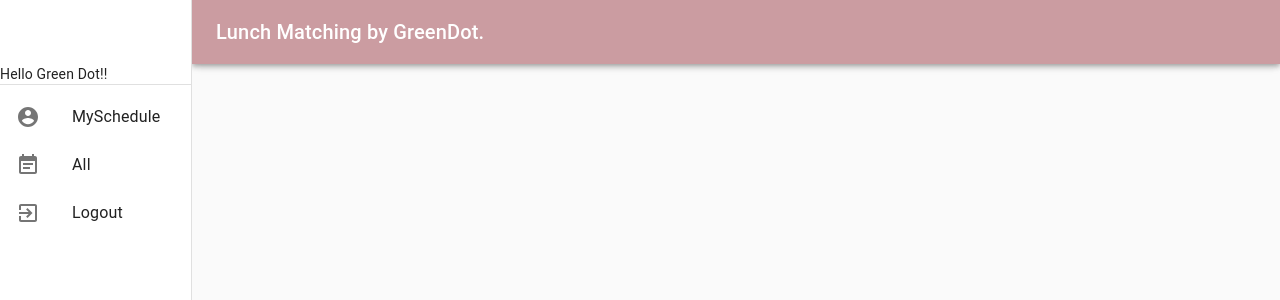
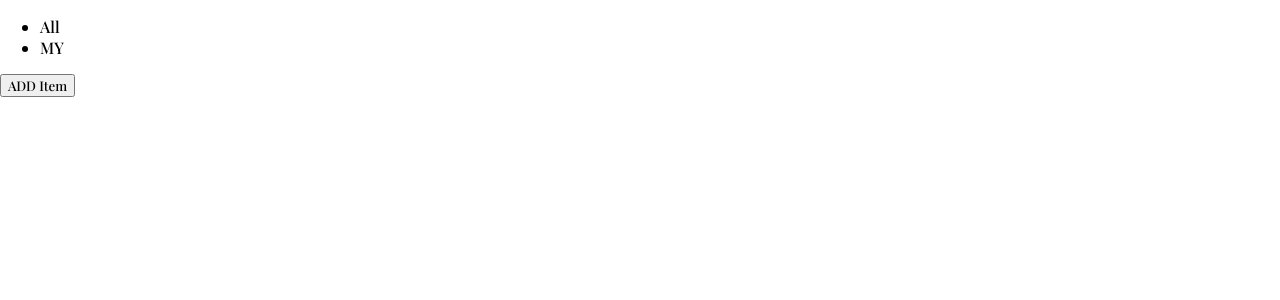
Before and after one commit to ksmabcd135/GreenLunch, a React app: page /main in a window 1280 px wide. Shown: the top 300 px of the page. Built offline with nearby package versions, Linux system fonts and the light colour scheme.

Commit message:
redesign home

```diff
--- a/src/App.css
+++ b/src/App.css
@@ -0,0 +1,4 @@
+@import url('https://fonts.googleapis.com/css2?family=Playfair+Display:wght@500&display=swap');
+* {
+  font-family: 'Playfair Display', serif;
+}
--- a/src/App.js
+++ b/src/App.js
@@ -2,7 +2,7 @@ import React, { Component } from 'react';
 import MainPage from './pages/Main';
 import LoginPage from './pages/Login';
 import { BrowserRouter as Router,Route } from 'react-router-dom';
-
+import classes from './App.css';
 class App extends Component {
 
   render() {
--- a/src/components/Reservations/Reservations.css
+++ b/src/components/Reservations/Reservations.css
@@ -4,18 +4,14 @@
     min-height: 100vh;
     flex-basis: 30%;
     justify-content: center;
-    margin-left: 10%;
 }
 .Container button {
     flex-basis: 100%;
-    left: 240px;
 }
 @media (min-width: 600px) {
     .Container{
-        margin-left: 10%;
         flex-flow: row wrap;
         flex-basis: 30%;
         justify-content: center;
-        left: 1000px;
     }
 }
--- a/src/components/Sidebar/Sidebar.js
+++ /dev/null
@@ -1,86 +0,0 @@
-import React from 'react';
-import { makeStyles } from '@material-ui/core/styles';
-import Drawer from '@material-ui/core/Drawer';
-import CssBaseline from '@material-ui/core/CssBaseline';
-import AppBar from '@material-ui/core/AppBar';
-import Toolbar from '@material-ui/core/Toolbar';
-import List from '@material-ui/core/List';
-import Typography from '@material-ui/core/Typography';
-import Divider from '@material-ui/core/Divider';
-import ListItem from '@material-ui/core/ListItem';
-import ListItemIcon from '@material-ui/core/ListItemIcon';
-import ListItemText from '@material-ui/core/ListItemText';
-import AccountCircleIcon from '@material-ui/icons/AccountCircle';
-import EventNoteIcon from '@material-ui/icons/EventNote';
-import ExitToAppIcon from '@material-ui/icons/ExitToApp';
-
-const drawerWidth = '15%';
-const useStyles = makeStyles((theme) => ({
-  root: {
-    display: 'flex',
-  },
-  appBar: {
-    backgroundColor: '#cb9ca1',
-    width: `calc(100% - ${drawerWidth})`,
-    marginLeft: drawerWidth,
-  },
-  drawer: {
-    width: drawerWidth,
-    flexShrink: 0,
-  },
-  drawerPaper: {
-    width: drawerWidth,
-  },
-  toolbar: theme.mixins.toolbar,
-  content: {
-    flexGrow: 1,
-    backgroundColor: theme.palette.background.default,
-    padding: theme.spacing(3),
-  },
-}));
-
-export default function PermanentDrawerLeft() {
-  const classes = useStyles();
-
-  return (
-    <div className={classes.root}>
-      <CssBaseline />
-      <AppBar position="fixed" className={classes.appBar}>
-        <Toolbar>
-          <Typography variant="h6" noWrap className={classes.typography}>
-            Lunch Matching by GreenDot.
-          </Typography>
-        </Toolbar>
-      </AppBar>
-      <Drawer
-        className={classes.drawer}
-        variant="permanent"
-        classes={{
-          paper: classes.drawerPaper,
-        }}
-        anchor="left"
-      >
-        <div className={classes.toolbar} />
-        Hello Green Dot!!
-        <Divider />
-        <List>
-          <ListItem button key='MySchedule'>
-            <ListItemIcon><AccountCircleIcon/></ListItemIcon>
-            <ListItemText primary='MySchedule'/>
-          </ListItem>
-          <ListItem button key='All'>
-            <ListItemIcon><EventNoteIcon/></ListItemIcon>
-            <ListItemText primary='All'/>
-          </ListItem>
-          <ListItem button key='Logout'>
-            <ListItemIcon><ExitToAppIcon/></ListItemIcon>
-            <ListItemText primary='Logout'/>
-          </ListItem>
-        </List>
-      </Drawer>
-      <main className={classes.content}>
-        <div className={classes.toolbar} />
-      </main>
-    </div>
-  );
-}
--- /dev/null
+++ b/src/components/main/nav/Nav.css
@@ -0,0 +1,14 @@
+.Nav {
+	display: flex;
+	justify-content: space-around;
+	align-items: center;
+	font-size: 20px;
+}
+.List {
+	list-style-type: none;
+}
+
+.List li {
+	display: inline-block;
+	padding: 0 30px;
+}
--- /dev/null
+++ b/src/components/main/nav/Nav.js
@@ -0,0 +1,21 @@
+import React from 'react';
+import classes from './Nav.css';
+import BrandImage from '../../../img/green_dot.png';
+class Nav extends React.Component {
+
+  render() {
+    return (
+      <div>
+        <nav className={classes.Nav}>
+          <ul className={classes.List}>
+            <li><a>All</a></li>
+            <li><a>MY</a></li>
+          </ul>
+        </nav>
+      </div>
+
+        )
+    }
+}
+
+export default Nav;
--- a/src/pages/Main.jsx
+++ b/src/pages/Main.jsx
@@ -1,15 +1,13 @@
 import React from 'react';
-import Sidebar from '../components/Sidebar/Sidebar';
 import Rerservations from '../components/Reservations/Reservations';
+import Nav from '../components/main/nav/Nav';
 
 function MainPage() {
     return(
         <div>
-            <Sidebar/>
-            Main Page...
+            <Nav/>
             <Rerservations/>
         </div>
     )
 }
-
 export default MainPage;
```
Also changed, not shown: src/img/green_dot.png (added).
